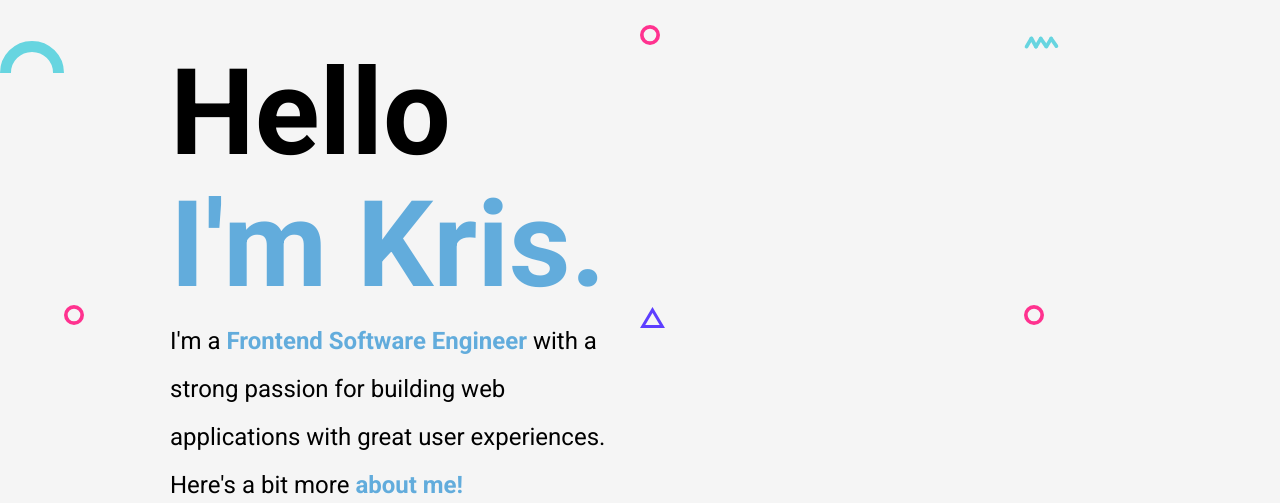
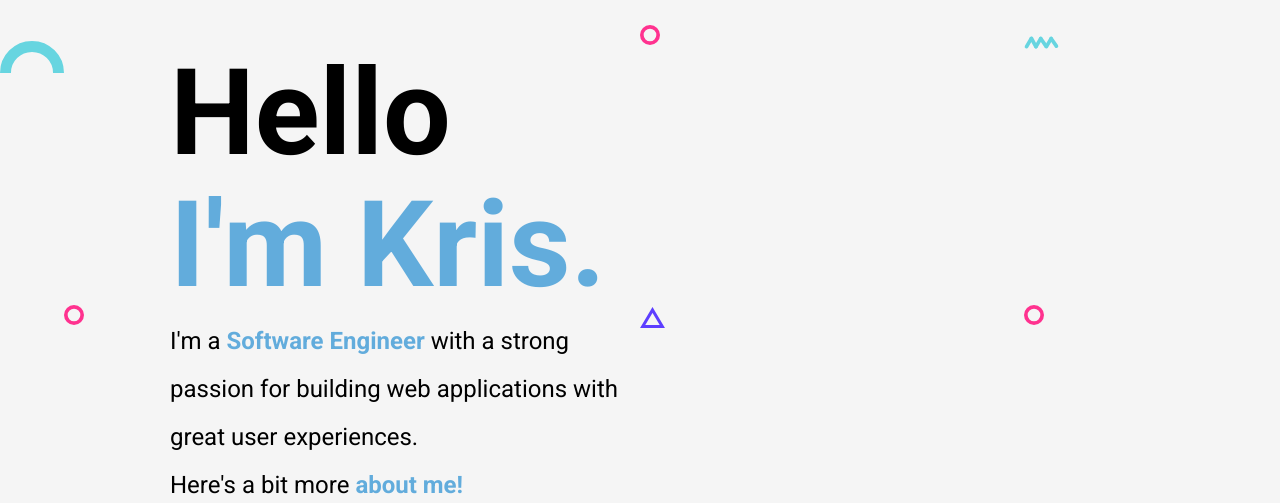
Before and after one commit to kristofermendoza/ePortfolio, a plain HTML site: page index.html in a window 1280 px wide. Shown: the part 95-598 px from the top of the page. Drawn offline with nearby package versions, Linux system fonts and the light colour scheme.

Commit message:
update index.html

```diff
--- a/index.html
+++ b/index.html
@@ -59,7 +59,7 @@
                 <h1 class="title">Hello</h1>
                 <h1 class="title blue">I'm Kris.</h1>
                 <p class="header__para">
-                    I'm a <b class="blue" >Frontend Software Engineer</b> with a strong passion for building web
+                    I'm a <b class="blue" >Software Engineer</b> with a strong passion for building web
                     applications with great user experiences.
                     <br>
                     Here's a bit more <b class="blue" onclick="toggleModal()">about me!</b>
```
